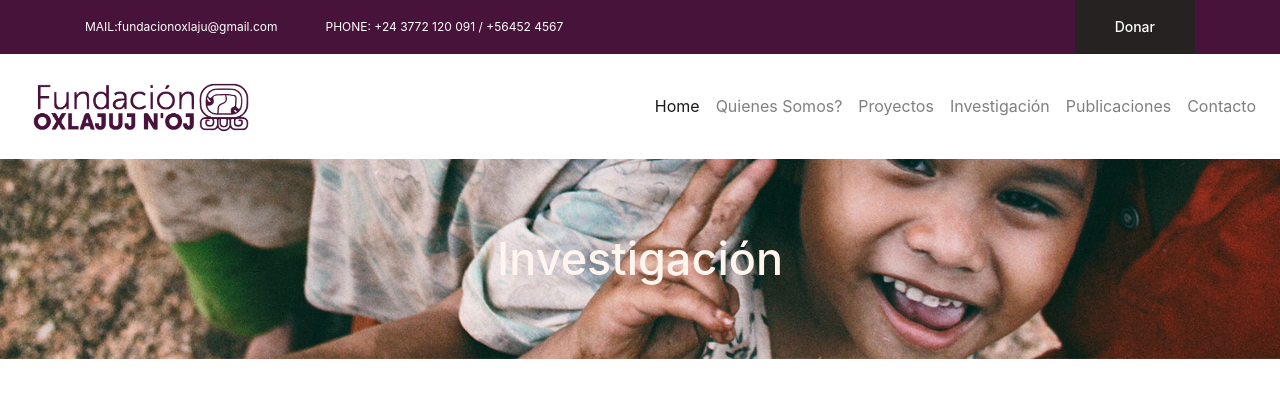
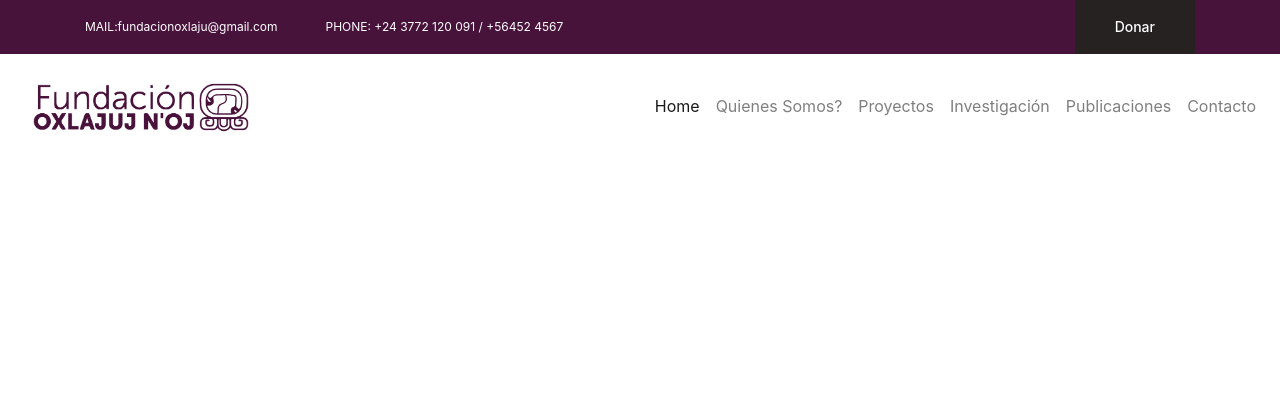
Before and after one commit to Ada-IT/ppi-web-oxlajuj, a Next.js app: page /investigacion in a window 1280 px wide. Shown: the top 398 px of the page. Built offline with nearby package versions, Linux system fonts and the light colour scheme.

Commit message:
se deja estado anterior a funcionalidad de hero

```diff
--- a/components/hero/Hero.jsx
+++ b/components/hero/Hero.jsx
@@ -1,22 +1,16 @@
 import Image from "react-bootstrap/Image";
 import style from "./Hero.module.css";
-import imgs from "./imgs";
-import { useRouter } from "next/router";
 
 const Hero = () => {
-  const router = useRouter();
-
-  const heroType = imgs.find((img) => router.asPath == img.type);
-
   return (
     <div className={style.contentImage}>
       <Image
         className={style.img}
-        src={heroType.img}
+        src='./images/contact-bg.jpg'
         style={{ height: "200px", objectFit: "cover" }}
         fluid
       />
-      <h1 className={style.textImage}>{heroType.title}</h1>
+      <h1 className={style.textImage}>"Contacto"</h1>
     </div>
   );
 };
--- a/pages/_app.js
+++ b/pages/_app.js
@@ -1,16 +1,8 @@
 import "../styles/globals.css";
 import "bootstrap/dist/css/bootstrap.min.css";
-import Header from "../containers/header/Header";
-import Hero from "../components/hero/Hero"
 
 function MyApp({ Component, pageProps }) {
-  return (
-    <>
-      <Header />
-      <Hero />
-      <Component {...pageProps} />
-    </>
-  );
+  return <Component {...pageProps} />;
 }
 
 export default MyApp;
--- a/pages/contacto.jsx
+++ b/pages/contacto.jsx
@@ -1,5 +1,7 @@
 import Container from "react-bootstrap/Container";
 import { Row, Col } from "react-bootstrap";
+import Header from "../containers/header/Header";
+import Hero from "../components/hero/Hero";
 import FormularioContacto from "../components/formularioContacto/formularioContacto";
 import MapaContacto from "../components/mapaContacto/MapaContacto";
 import InfoFundacion from "../components/infoFundacion/InfoFundacion";
@@ -7,6 +9,8 @@ import InfoFundacion from "../components/infoFundacion/InfoFundacion";
 const Contacto = () => {
   return (
     <>
+      <Header />
+      <Hero />
       <Container className='infoContainer' style={{ marginTop: 25 }}>
         <Row>
           <Col xs='12' sm='4' md='4' lg='4'>
--- a/pages/investigacion.jsx
+++ b/pages/investigacion.jsx
@@ -1,5 +1,10 @@
+import Header from "../containers/header/Header";
 const Investigation = () => {
-  return <></>;
+  return (
+    <>
+      <Header />
+    </>
+  );
 };
 
 export default Investigation;
```
Also changed, not shown: pages/equipo.jsx (+6 -1 lines), pages/proyectos.jsx (+6 -1 lines), pages/publicaciones.jsx (+6 -1 lines), pages/quienes-somos.jsx (+7 -1 lines).
